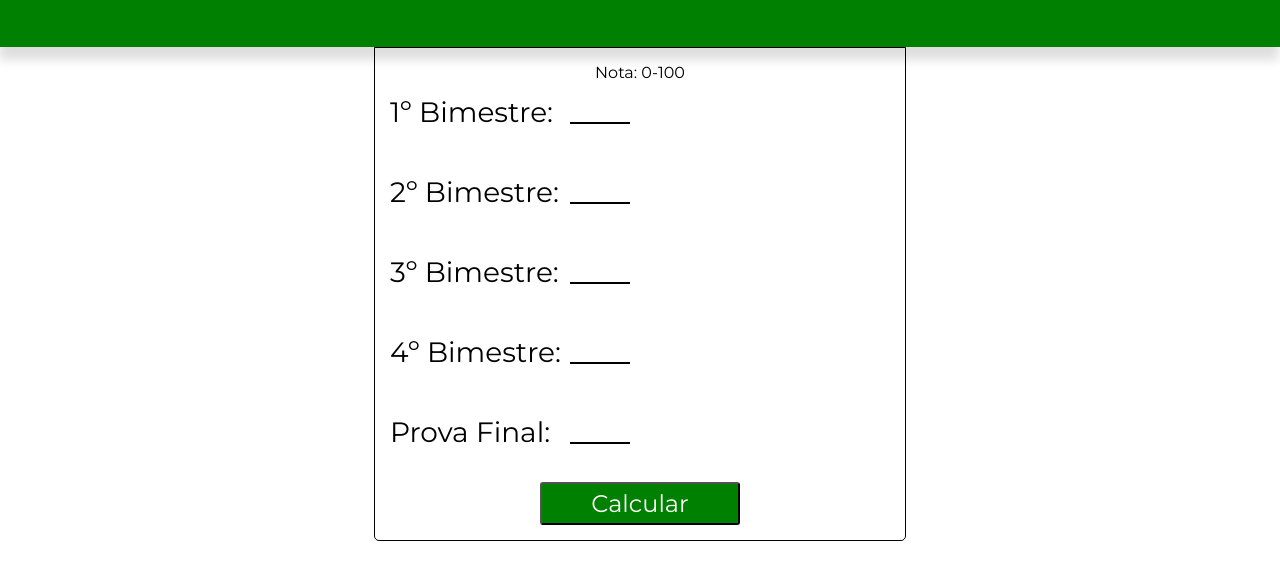
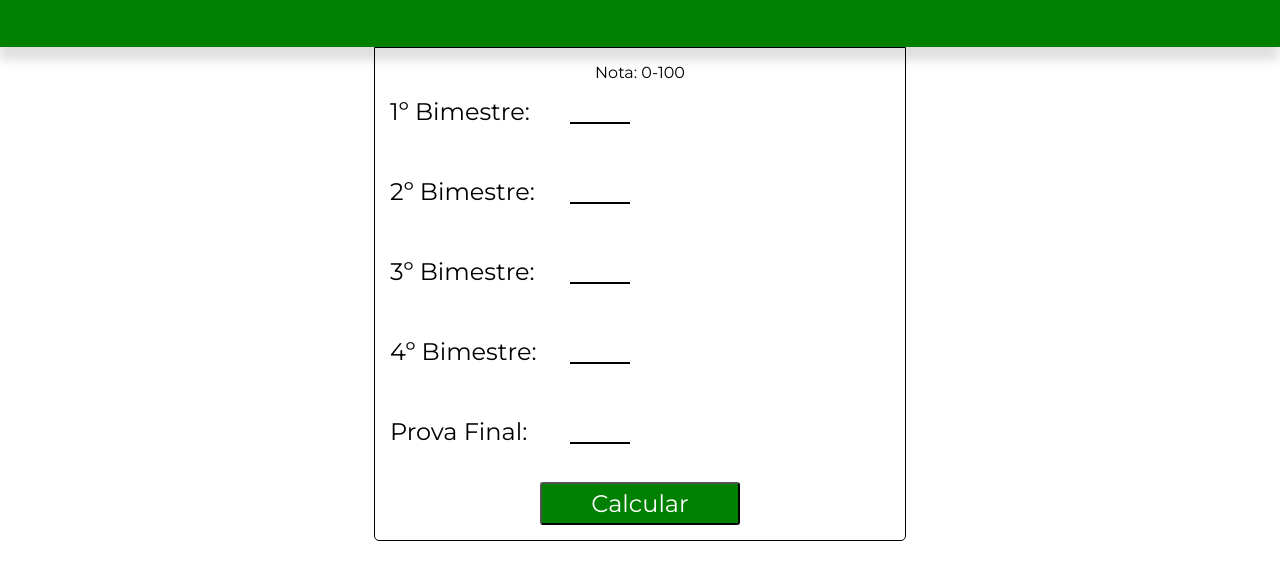
Before and after one commit to Robertoskb/Calcula-IF, a plain HTML site: page index.html in a window 1280 px wide. Shown: the part 92-672 px from the top of the page. Drawn offline with nearby package versions, Linux system fonts and the light colour scheme.

Commit message:
tamanho do label

```diff
--- a/style.css
+++ b/style.css
@@ -6,6 +6,7 @@
     margin:0px;
     padding:0px;
 }
+
 
 header {
     background-color: green;
@@ -16,6 +17,7 @@ header {
     box-shadow: -1px 13px 10px rgba(0, 0, 0, 0.13);;
 
 }
+
 
 
 section {
@@ -57,7 +59,7 @@ div.bis{
 label{
     display: block;
     float: left;
-    font-size: 3.5vh;
+    font-size: 1.5em;
     line-height: 40px;
 
 
```
